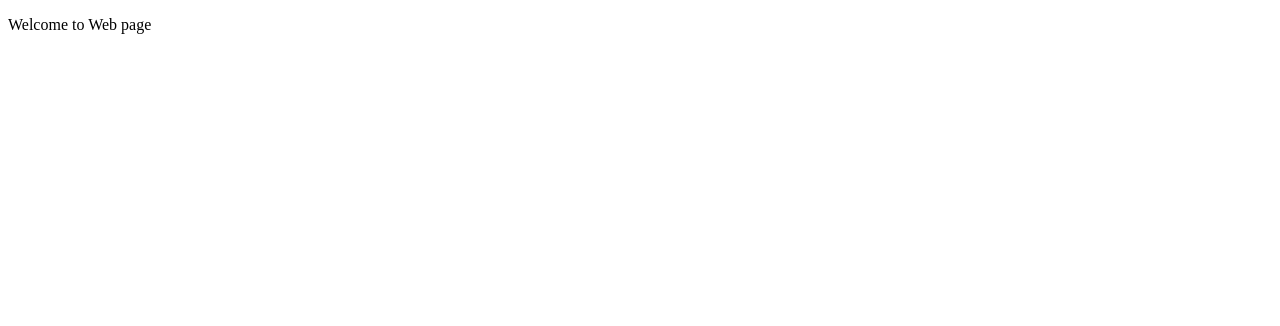
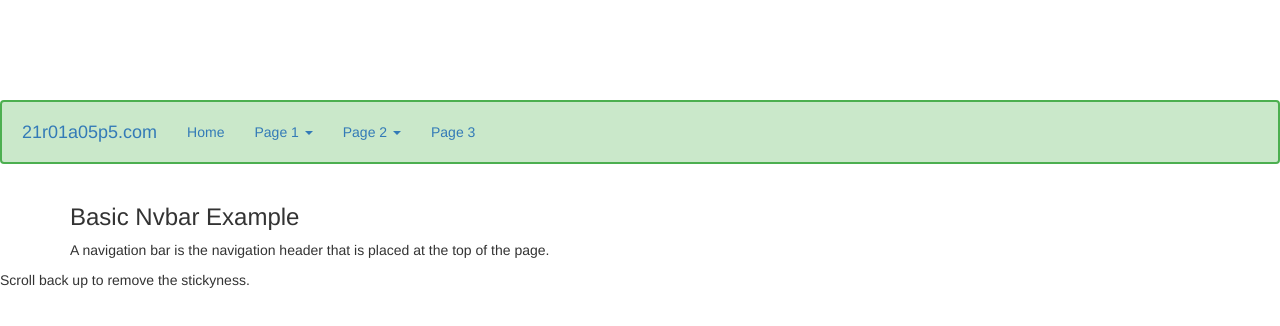
Before and after one commit to NandikasiHemanthKumar/SimpleWebPage, a plain HTML site: page index.html in a window 1280 px wide. Shown: the top 326 px of the page. Drawn offline with nearby package versions, Linux system fonts and the light colour scheme.

Commit message:
Update index.html

```diff
--- a/index.html
+++ b/index.html
@@ -1,9 +1,57 @@
 <!DOCTYPE html>
 <html lang="en">
-    <head>
-        <title> Web Page </title>
-    </head>
+<head>
+    <title>Week2</title>
+    <meta charset="UTF-8">
+    <meta name="viewport" content="width=device-width, initial-scale=1">
+    <link rel="stylesheet" href="https://maxcdn.bootstrapcdn.com/bootstrap/3.4.1/css/bootstrap.min.css">
+    <script src="https://ajax.googleapis.com/ajax/libs/jquery/3.5.1/jquery.min.js"></script>
+    <script src="https://maxcdn.bootstrapcdn.com/bootstrap/3.4.1/js/bootstrap.min.js"></script>
+    <style>
+    #sticky {
+        position: -webkit-sticky;
+        position: sticky;
+        top: 0;
+        padding: 5px;
+        background-color: #cae8ca;
+        border: 2px solid #4CAF50;
+        }
+    </style>
+</head>
 <body>
-    <p>Welcome to Web page </p>
+<div style="height:100px;width:200px"></div>
+    <nav id="sticky" class="navbar navbar-expand-sm bg-dark navbar-dark">
+            <div class="container-fluid">
+                <div class="navbar-header">
+                    <a class="navbar-brand" href="#">21r01a05p5.com</a>
+                </div>
+                <ul class="nav navbar-nav">
+                    <li class="active"><a href="#">Home</a></li>
+                    <li class="dropdown"><a class="dropdown-toggle" data-toggle="dropdown"
+                         href="#">Page 1 <span class="caret"></span></a>
+                        <ul class="dropdown-menu">
+                            <li><a href="http://www.google.com" target="_blank">Page 1-1</a></li>
+                            <li><a href="#">Page 1-2</a></li>
+                            <li><a href="#">Page 1-3</a></li>
+                        </ul>
+                    </li>
+                    <li class="dropdwon"><a class="dropdown-toggle" data-toggle="dropdown" href="#">Page 2 <span class ="caret"></span></a></li>
+                    <ul class="dropdown-menu">
+                        <li><a href="#">Page 2-1</a></li>
+                        <li><a href="#">Page 2-2</a></li>
+                    </ul>
+                </li>
+
+                <li><a href="#">Page 3</a></li>
+            </ul>
+        </div>
+    </nav>
+    <div class="container">
+        <h3>Basic Nvbar Example</h3>
+        <p>A navigation bar is the navigation header that is placed at the top of the page.</p>
+    </div>
+    <div style="padding-bottom:8000px">
+        <p>Scroll back up to remove the stickyness.</p>
+    </div>
 </body>
 </html>
```
